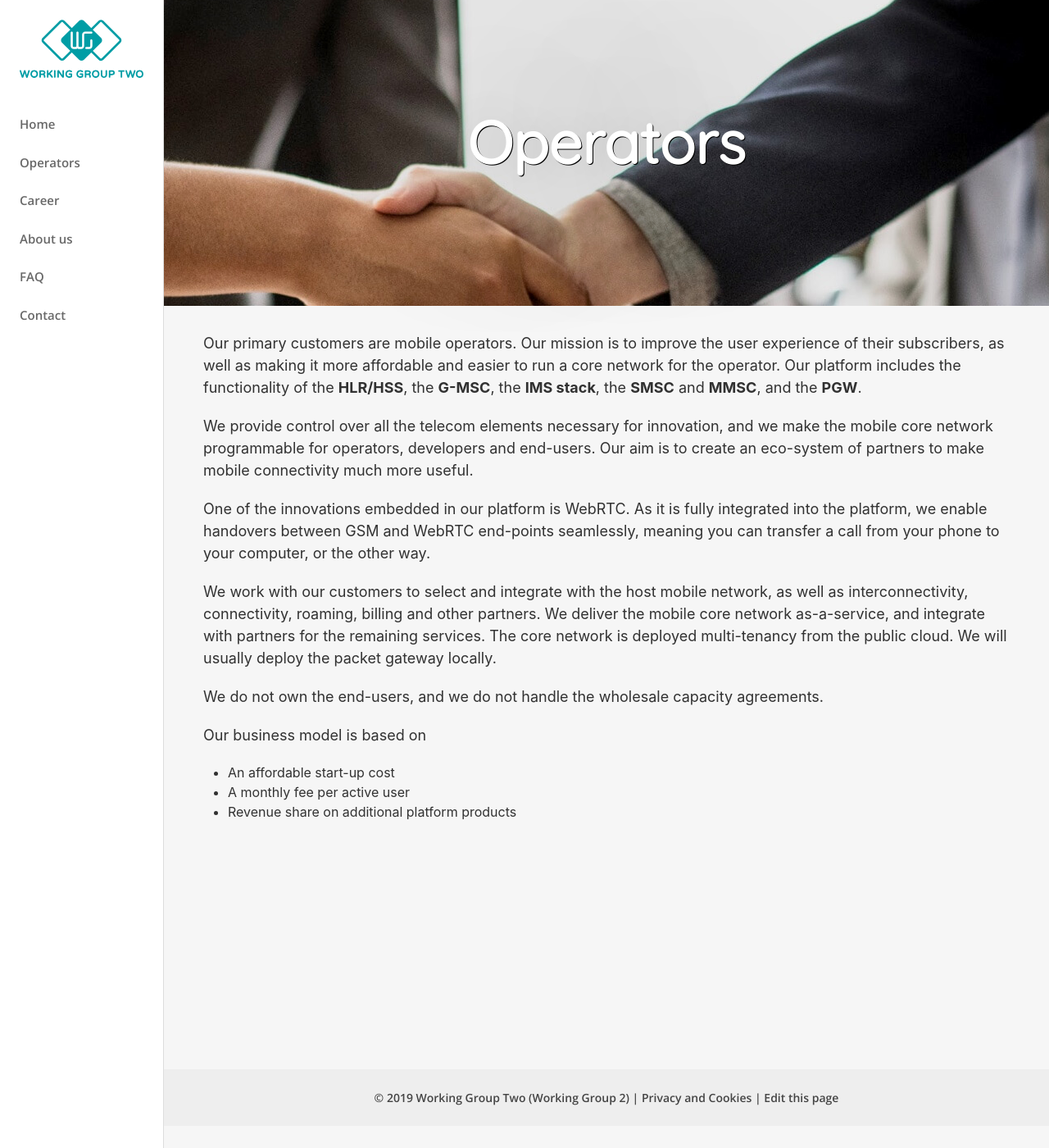
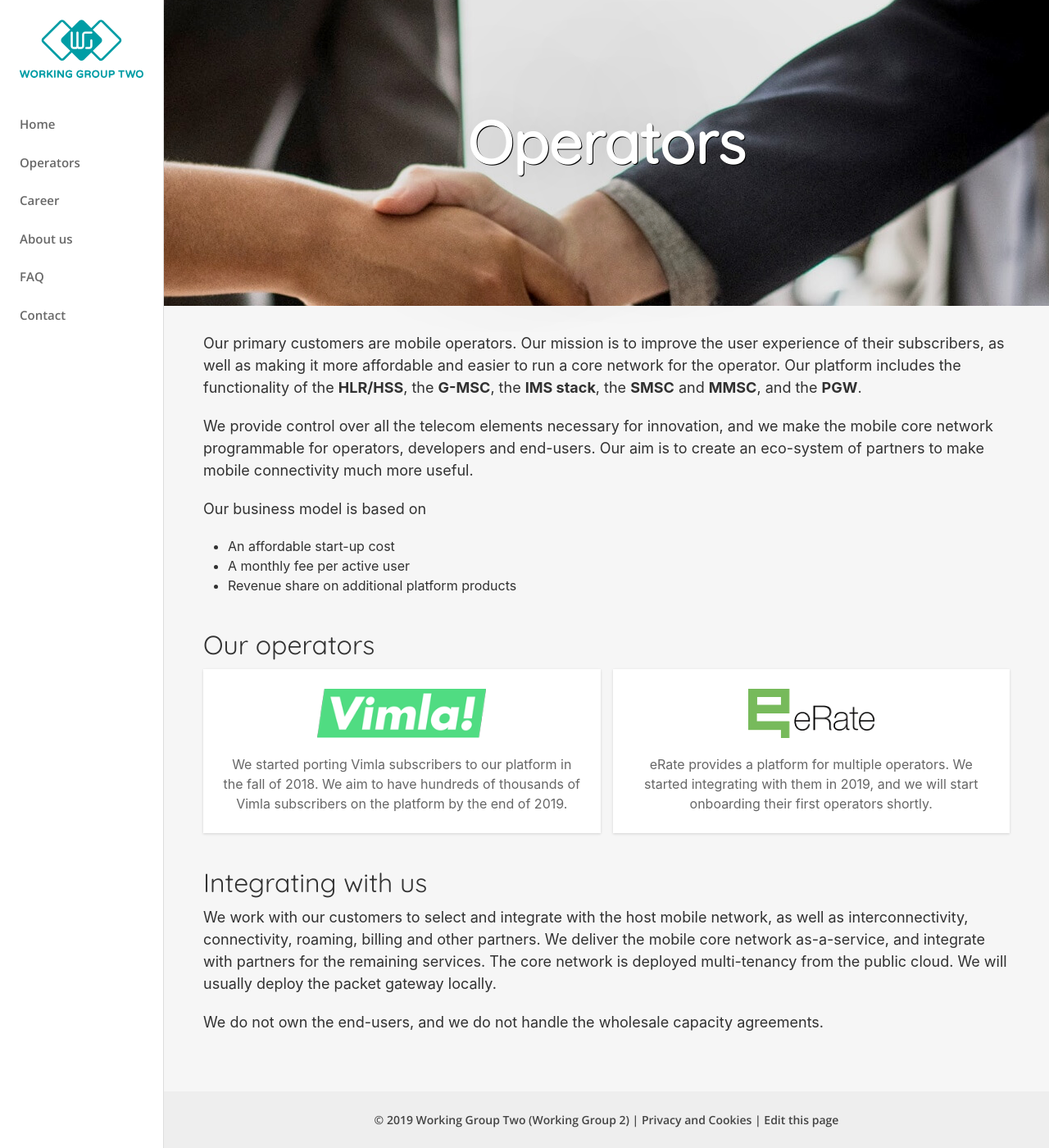
Before and after one commit to working-group-two/engineering-blog, a Jekyll site: the page built from pages/operators.md, in a window 1280 px wide and 1400 px high, scrolled down 27 px. Shown: the whole window at 82% size. Built offline with Jekyll 4.4.1, drawn with Linux system fonts in a browser that asks for light colours; nearby versions of some CDN libraries.

Commit message:
more work

```diff
--- /dev/null
+++ b/_includes/operator.html
@@ -0,0 +1,6 @@
+<div class="uk-width-1-2@s">
+    <div class="uk-card uk-card-default operator">
+        <img src="/img/operators/{{include.img}}" alt="Logo">
+        <p>{{include.description}}</p>
+    </div>
+</div>
--- /dev/null
+++ b/_sass/_operators.scss
@@ -0,0 +1,12 @@
+.operator {
+  text-align: center;
+  padding: 24px;
+  img {
+    max-height: 60px;
+    margin: 0 auto;
+  }
+  p {
+    font-size: 16px;
+    margin-bottom: 0;
+  }
+}
--- a/css/main.scss
+++ b/css/main.scss
@@ -3,6 +3,7 @@
 
 @import 'uikit-overrides';
 @import 'normalize';
+@import 'operators';
 @import 'main';
 @import 'frame';
 @import 'section-image';
--- a/pages/operators.md
+++ b/pages/operators.md
@@ -21,10 +21,29 @@
 and we make the mobile core network programmable for operators, developers and end-users.
 Our aim is to create an eco-system of partners to make  mobile connectivity much more useful.
 
-One of the innovations embedded in our platform is WebRTC.
-As it is fully integrated into the platform, we enable handovers between
-GSM and WebRTC end-points seamlessly,
-meaning you can transfer a call from your phone to your computer, or the other way.
+Our business model is based on
+- An affordable start-up cost
+- A monthly fee per active user
+- Revenue share on additional platform products
+
+## Our operators
+
+<div uk-grid class="ui-grid uk-grid-match uk-grid-small">
+
+    {% include operator.html img="vimla.png" description="
+        We started porting Vimla subscribers to our platform in the fall of 2018.
+        We aim to have hundreds of thousands of Vimla subscribers on the platform by the end of 2019.
+    "%}
+
+    {% include operator.html img="erate.png" description="
+        eRate provides a platform for multiple operators. We started integrating with them in 2019, and
+        we will start onboarding their first operators shortly.
+    "%}
+
+</div>
+
+
+## Integrating with us
 
 We work with our customers to select and integrate with the host mobile network,
 as well as interconnectivity, connectivity, roaming, billing and other partners.
@@ -34,8 +53,3 @@
 We will usually deploy the packet gateway locally.
 
 We do not own the end-users, and we do not handle the wholesale capacity agreements.
-
-Our business model is based on
-- An affordable start-up cost
-- A monthly fee per active user
-- Revenue share on additional platform products
```
Also changed, not shown: pages/career.md (+8 -9 lines), pages/index.md (+12 -11 lines), img/career/hackathon.jpg (deleted), img/career/map.png (deleted), img/career/offsite-oscarsborg-group.jpg (added), img/career/offsite-oscarsborg-rib.jpg (added), img/career/offsite-oslo.jpg (added), img/career/offsite-trondheim-dinner.jpg (added), img/career/sledding.jpg (deleted), img/career/workout.jpg (deleted), img/operators/erate.png (added), img/operators/vimla.png (added).
